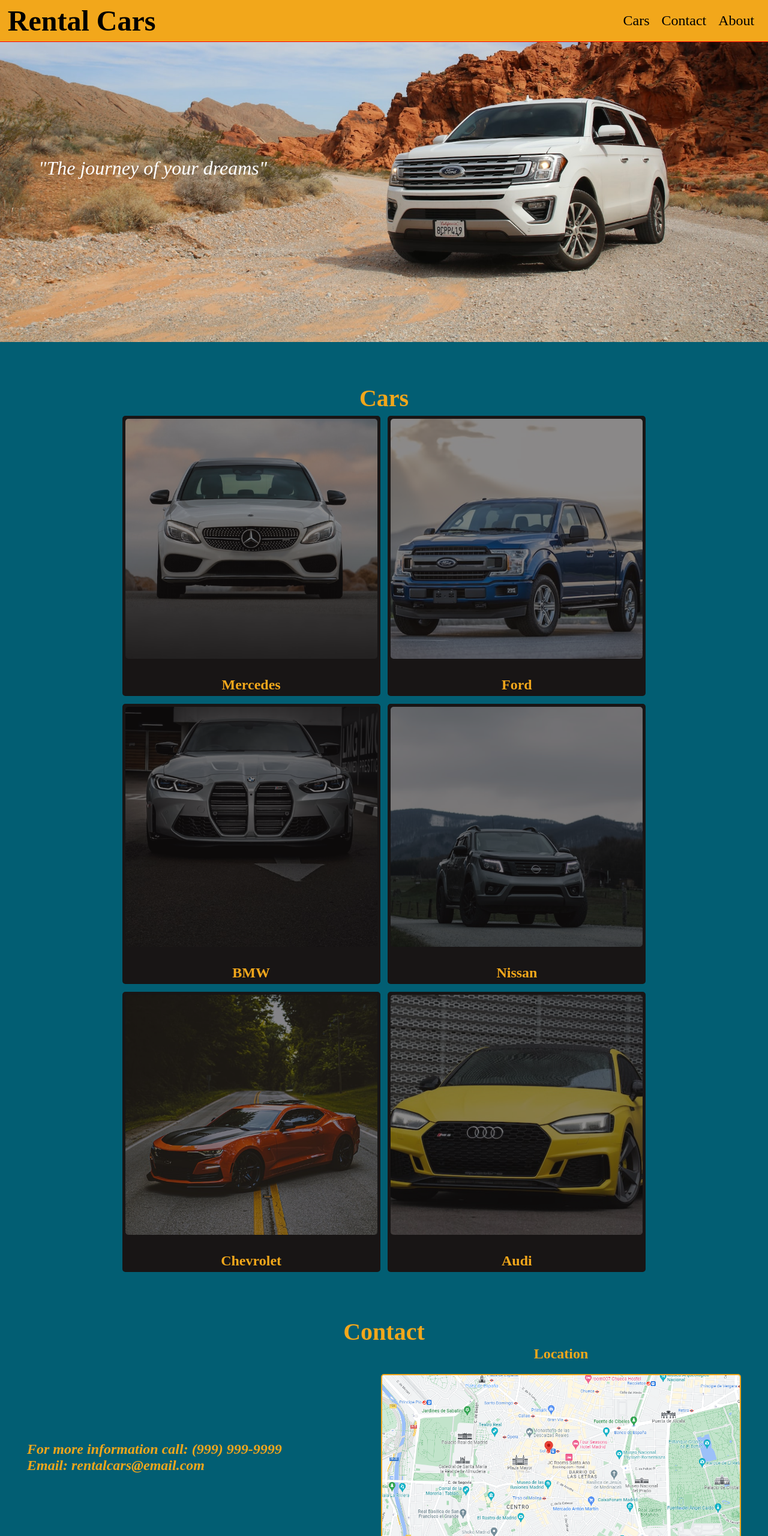
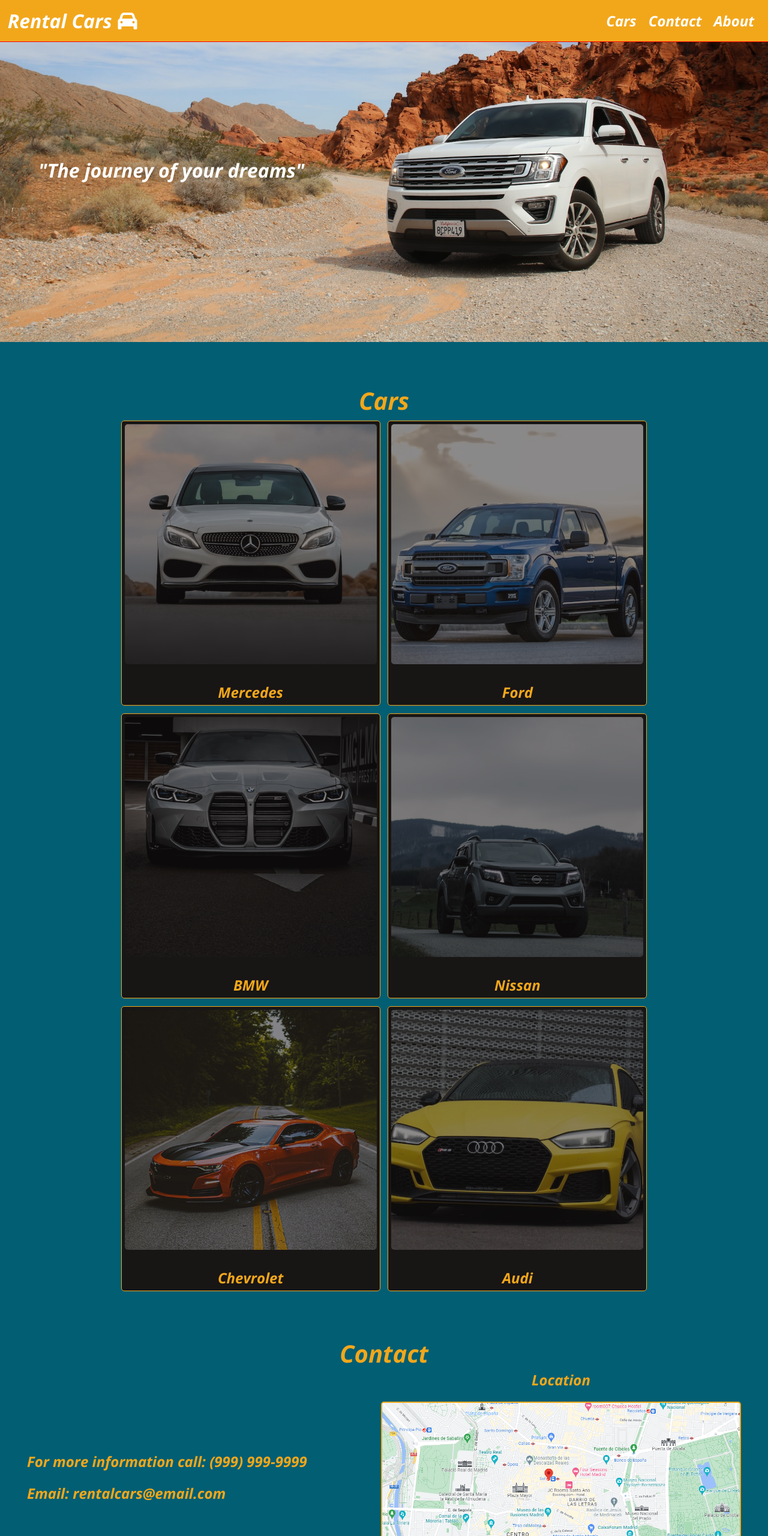
Before and after one commit to abnerA/Company-Home-Page, a plain HTML site: page index.html in a window 1280 px wide. Shown: the top 2560 px of the page at 60% size. Drawn offline with nearby package versions, Linux system fonts and the light colour scheme.

Commit message:
Project ready

```diff
--- a/index.html
+++ b/index.html
@@ -8,13 +8,17 @@
     <!-- <link rel="stylesheet" href="./normalize.css"> -->
     <link rel="stylesheet" href="style.css">
     <link rel="stylesheet" href="https://cdnjs.cloudflare.com/ajax/libs/font-awesome/6.1.2/css/all.min.css" integrity="sha512-1sCRPdkRXhBV2PBLUdRb4tMg1w2YPf37qatUFeS7zlBy7jJI8Lf4VHwWfZZfpXtYSLy85pkm9GaYVYMfw5BC1A==" crossorigin="anonymous" referrerpolicy="no-referrer" />
-    <title>Company Home Page</title>
+    <link rel="preconnect" href="https://fonts.googleapis.com">
+<link rel="preconnect" href="https://fonts.gstatic.com" crossorigin>
+<link rel="preconnect" href="https://fonts.googleapis.com">
+<link rel="preconnect" href="https://fonts.gstatic.com" crossorigin>
+<link href="https://fonts.googleapis.com/css2?family=Open+Sans:ital,wght@0,300;1,400;1,700;1,800&display=swap" rel="stylesheet">    <title>Company Home Page</title>
 </head>
 <body>
     <!-- Header -->
     <header class="header">
         <div class="logo">
-            <h1 class="title">Rental Cars</h1>
+            <h1 class="title">Rental Cars<i class="fa-solid fa-car"></i></h1>
         </div>
         <div class="menu">
             <nav>
--- a/style.css
+++ b/style.css
@@ -4,6 +4,7 @@
 }
 
 body {
+  font-family: 'Open Sans', sans-serif;
   font-size: 16px;
   margin: 0 auto;
 }
@@ -24,12 +25,29 @@
 
 .header .logo {
   padding-left: 1%;
+  display: flex;
+  justify-content: center;
 }
 
 .header .logo .title {
-  color: black;
-  font-size: 3rem;
+  font-style: italic;
+  font-weight: 700;
+  font-size: 2rem;
+  color: white;
 }
+
+.header .logo .title:hover {
+  color: #025E73;
+  transition-property: color;
+  transition: 750ms;
+  cursor: pointer;
+  transition-duration: 1s;
+}
+
+i {
+  padding-left: 10px;
+}
+
 
 .header .menu {
   padding-right: 1%;
@@ -41,15 +59,20 @@
 }
 
 .header .menu nav ul li a {
+  font-weight: 700;
+  font-style: italic;
   font-size: 1.5rem;
   text-decoration: none;
   padding: 10px;
-  color: black;
+  color: white;
 }
 
 .header .menu nav ul li a:hover {
   text-decoration: underline;
-  color: red;
+  color: #025E73;
+  transition-property: color;
+  transition: 750ms;
+  transition-duration: 1s;
 }
 
 /* Main */
@@ -77,6 +100,7 @@
   color: white;
   font-size: 2rem;
   font-style: italic;
+  font-weight: 700;
 }
 
 /* Section Cars */
@@ -88,6 +112,8 @@
 }
 
 .section-cars h2 {
+  font-weight: 700;
+  font-style: italic;
   text-align: center;
   color: #f2a71b;
   font-size: 2.5rem;
@@ -108,6 +134,7 @@
   flex-basis: 420px;
   margin: 0.5%;
   padding: 5px;
+  border: 1px solid #f2a71b;
 }
 
 .cars .mercedes {
@@ -158,6 +185,8 @@
   font-size: 1.5rem;
   text-align: center;
   padding-top: 30px;
+  font-weight: 700;
+  font-style: italic;
 }
 
 @media only screen and (max-width: 900px) {
@@ -168,9 +197,10 @@
   .chevrolet,
   .audi {
     opacity: 1;
+    height: 200px;
   }
   .section-cars .cars .card-auto {
-    flex-basis: 350px;
+    flex-basis: 250px;
   }
 }
 
@@ -186,6 +216,8 @@
   padding-top: 70px;
   font-size: 2.5rem;
   color: #f2a71b;
+  font-weight: 700;
+  font-style: italic;
 }
 
 .contact .info {
@@ -206,6 +238,7 @@
 
 .contact .info .email-phone p {
   color: #f2a71b;
+  padding-bottom: 20px;
 }
 
 .contact .info .location {
@@ -228,6 +261,8 @@
 .contact .info .location h3 {
   text-align: center;
   font-size: 1.5rem;
+  font-weight: 700;
+  font-style: italic;
   padding-bottom: 20px;
   color: #f2a71b;
 }
@@ -243,6 +278,8 @@
   margin-bottom: 20px;
   font-size: 2.5rem;
   color:#f2a71b;
+  font-weight: 700;
+  font-style: italic;
 }
 
 .about {
@@ -254,7 +291,6 @@
   opacity: 0.9;
   border: 1px solid #f2a71b;
 }
-
 
 .about .div-about {
   display: flex;
@@ -270,6 +306,7 @@
 
 .about .div-about .text p {
   font-size: 1.3rem;
+  font-weight: 400;
   font-style: italic;
   padding: 3.5%;
   color:#f2a71b;
@@ -300,11 +337,14 @@
   display: flex;
   align-items: flex-end;
   justify-content: center;
+  border: 1px solid #025E73;
 }
 
 .staff .img p {
   color: #f2a71b;
   font-size: 1.2rem;
+  font-weight: 700;
+  font-style: italic;
 }
 
 /* Section footer */
@@ -328,3 +368,10 @@
   font-size: 2rem;
   color: black;
 }
+
+.redes ul li a:hover {
+  color: #025E73;
+  transition-property: color;
+  transition: 750ms;
+  transition-duration: 750ms;
+}
```
